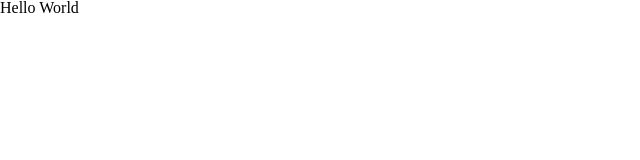
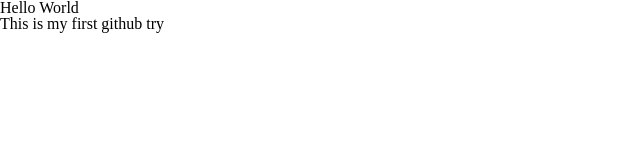
Before and after one commit to LevanTx/Lecture-4, a plain HTML site: page index.html in a window 1280 px wide. Shown: the whole page, without its empty margins (0-640 px from the left). Drawn offline with Linux system fonts and the light colour scheme.

Commit message:
p tag
added p tag

```diff
--- a/index.html
+++ b/index.html
@@ -8,7 +8,6 @@
 	</head>
 	<body>
 		<h1>Hello World</h1>
-
-
+		<p>This is my first github try</p>
 	</body>
 </html>
```
